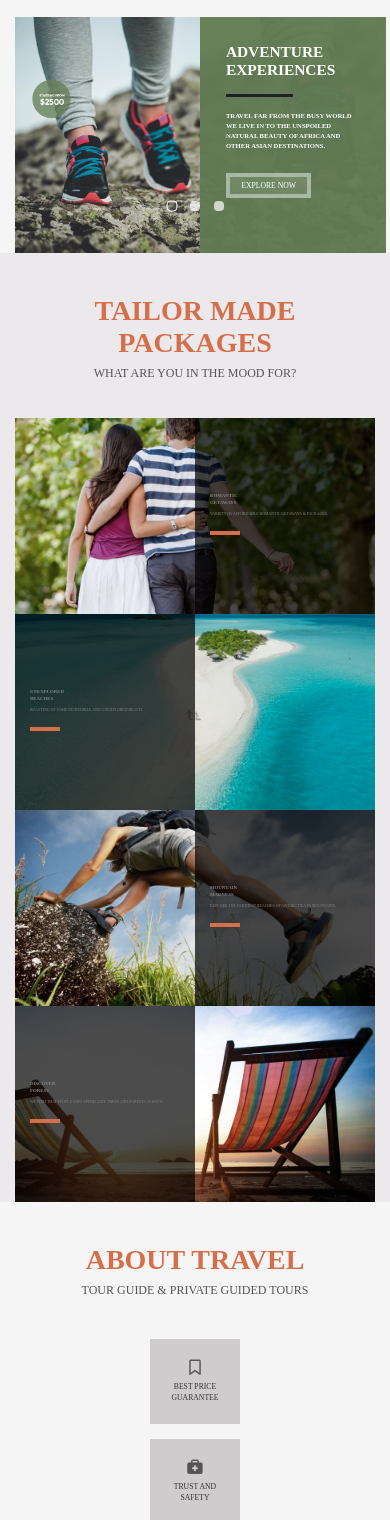
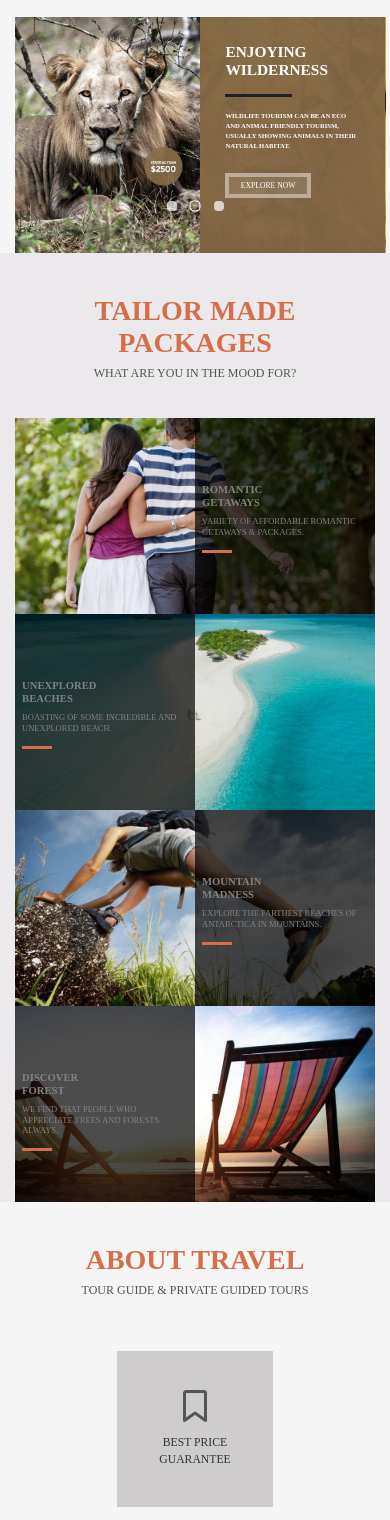
Before and after one commit to Ginny-choi/brandotravel, a plain HTML site: page index.html in a window 390 px wide. Shown: the part 43-1563 px from the top of the page. Drawn offline with Linux system fonts and the light colour scheme; animation ran at ten frames a second; a web font is replaced by a local one.

Commit message:
Update 2021-03-29

```diff
--- a/css/response.css
+++ b/css/response.css
@@ -90,17 +90,10 @@
 #wrap #main #section2 .wrap .gap .content .gallery-box .gallery{float:left;}
 
 /* 갤러리 왼쪽 박스 탑박스  */
-
-#wrap #main #section2 .wrap .gap .content .gallery-box .left .bottom-box,
-#wrap #main #section2 .wrap .gap .content .gallery-box .right .bottom-box,
-#wrap #main #section2 .wrap .gap .content .gallery-box .right .top-box,
-#wrap #main #section2 .wrap .gap .content .gallery-box .left .top-box{height:25.875vw;}
-
-
 #wrap #main #section2 .wrap .gap .content .gallery-box .right .bottom-box .text-box .text-wrap,
 #wrap #main #section2 .wrap .gap .content .gallery-box .right .top-box .text-box .text-wrap,
 #wrap #main #section2 .wrap .gap .content .gallery-box .left .bottom-box .text-box .text-wrap,
-#wrap #main #section2 .wrap .gap .content .gallery-box .left .top-box .text-box .text-wrap {height:20.08333333vw;;margin-top:-10.04166667vw;}
+#wrap #main #section2 .wrap .gap .content .gallery-box .left .top-box .text-box .text-wrap {margin-top:-10.04166667vw;}
 
 #wrap #main #section2 .wrap .gap .content .gallery-box .right .bottom-box .text-box .text-wrap .text-gap,
 #wrap #main #section2 .wrap .gap .content .gallery-box .right .top-box .text-box .text-wrap .text-gap,
@@ -121,7 +114,7 @@
 #wrap #main #section2 .wrap .gap .content .gallery-box .right .bottom-box .text-box .text-wrap .text-gap .text-content span i,
 #wrap #main #section2 .wrap .gap .content .gallery-box .right .top-box .text-box .text-wrap .text-gap .text-content span i,
 #wrap #main #section2 .wrap .gap .content .gallery-box .left .bottom-box .text-box .text-wrap .text-gap .text-content span i,
-#wrap #main #section2 .wrap .gap .content .gallery-box .left .top-box .text-box .text-wrap .text-gap .text-content span i  {width:30px;height: 4px;margin-top:2.08333333333333vw;}
+#wrap #main #section2 .wrap .gap .content .gallery-box .left .top-box .text-box .text-wrap .text-gap .text-content span i  {margin-top:2.08333333333333vw;}
 
 #wrap #main #section2 .wrap .gap .content .gallery-box .right .bottom-box .text-box .lable-box,
 #wrap #main #section2 .wrap .gap .content .gallery-box .right .top-box .text-box .lable-box,
@@ -250,6 +243,15 @@
 #wrap #main #section2 .wrap .gap .content .title-box{margin-bottom:9.183673469vw;}
 #wrap #main #section2 .wrap .gap .content .title-box h2{padding-bottom:1.530612245vw;}
 
+#wrap #main #section2 .wrap .gap .content .gallery-box .right .bottom-box .text-box .text-wrap .text-gap .text-content h6,
+#wrap #main #section2 .wrap .gap .content .gallery-box .right .top-box .text-box .text-wrap .text-gap .text-content h6,
+#wrap #main #section2 .wrap .gap .content .gallery-box .left .bottom-box .text-box .text-wrap .text-gap .text-content h6,
+#wrap #main #section2 .wrap .gap .content .gallery-box .left .top-box .text-box .text-wrap .text-gap .text-content h6 {font-size:15px;line-height: 22px;padding-bottom:15.5px;}
+
+#wrap #main #section2 .wrap .gap .content .gallery-box .right .bottom-box .text-box .text-wrap .text-gap .text-content p,
+#wrap #main #section2 .wrap .gap .content .gallery-box .right .top-box .text-box .text-wrap .text-gap .text-content p,
+#wrap #main #section2 .wrap .gap .content .gallery-box .left .bottom-box .text-box .text-wrap .text-gap .text-content p,
+#wrap #main #section2 .wrap .gap .content .gallery-box .left .top-box .text-box .text-wrap .text-gap .text-content p {font-size:12px;line-height: 180%;padding-bottom:10px}
 
  /* 섹션 3 */
  #wrap #main #section3 .wrap .gap .content .title-box{padding-bottom:9.183673469vw;}
@@ -382,11 +384,15 @@
 
     #wrap #main #section2 .wrap .gap .content .gallery-box{width: 100%;}
     /*section3*/
-    #wrap #main #section3 .wrap .gap .content .mark-box .wrap .gap ul li {float:none;width:60%;margin:0 auto;margin-bottom:3.947368421vw;}
-    #wrap #main #section3 .wrap .gap .content .mark-box .wrap .gap ul li .mark-gap .mark-content .content-gap {padding:5.263157895vw 0;}
-#wrap #main #section3 .wrap .gap .content .mark-box .wrap .gap ul li .mark-gap .mark-content .content-gap  span {padding-bottom:1.710526316vw;}
-#wrap #main #section3 .wrap .gap .content .mark-box .wrap .gap ul li .mark-gap .mark-content .content-gap  span i {font-size:3.947368421vw;}
-#wrap #main #section3 .wrap .gap .content .mark-box .wrap .gap ul li .mark-gap .mark-content .content-gap  h4 {font-size:1.973684211vw;line-height: 140%;}
+    #wrap #main #section3 .wrap .gap .content .mark-box .wrap .gap ul {width:90%;margin:0 auto;text-align: center;}
+    #wrap #main #section3 .wrap .gap .content .mark-box .wrap .gap ul li {float:none;width:100%;margin-bottom:3.947368421vw;}
+    #wrap #main #section3 .wrap .gap .content .mark-box .wrap .gap ul li .mark-gap {padding:0;margin:0 auto;text-align: center;}
+    #wrap #main #section3 .wrap .gap .content .mark-box .wrap .gap ul li .mark-gap .mark-content {width:200px;}
+    #wrap #main #section3 .wrap .gap .content .mark-box .wrap .gap ul li .mark-gap .mark-content .content-gap {padding:50px 0;}
+#wrap #main #section3 .wrap .gap .content .mark-box .wrap .gap ul li .mark-gap .mark-content .content-gap  span {padding-bottom:15px;}
+#wrap #main #section3 .wrap .gap .content .mark-box .wrap .gap ul li .mark-gap .mark-content .content-gap  span i {font-size:41px;}
+#wrap #main #section3 .wrap .gap .content .mark-box .wrap .gap ul li .mark-gap .mark-content .content-gap  h4 {font-size:15px;line-height: 22px;}
+
 
     /*section4*/
 
@@ -458,6 +464,10 @@
 }
 
 @media all and (max-width:700px){
+    #wrap #main #section2 .wrap .gap .content .gallery-box .left .top-box .text-box .text-wrap .text-gap .text-content span i,
+    #wrap #main #section2 .wrap .gap .content .gallery-box .left .bottom-box .text-box .text-wrap .text-gap .text-content span i,
+    #wrap #main #section2 .wrap .gap .content .gallery-box .right .top-box .text-box .text-wrap .text-gap .text-content span i,
+    #wrap #main #section2 .wrap .gap .content .gallery-box .right .bottom-box .text-box .text-wrap .text-gap .text-content span i  {height: 3px;}
 
     #wrap #main #section4 .wrap .gap .content .right-box .wrap .gap .content > ul > li .gap .content a span:nth-child(1) i  {font-size:15px;}
     #wrap #main #section4 .wrap .gap .content .right-box .wrap .gap .content > ul > li .gap .content a h4  {font-size:13px;line-height: 30px;}
@@ -481,11 +491,36 @@
 
 }
 
+@media all and (max-width:550px){
+    #wrap #main #section2 .wrap .gap .content .gallery-box .right .bottom-box .text-box .text-wrap .text-gap,
+#wrap #main #section2 .wrap .gap .content .gallery-box .right .top-box .text-box .text-wrap .text-gap,
+#wrap #main #section2 .wrap .gap .content .gallery-box .left .bottom-box .text-box .text-wrap .text-gap,
+#wrap #main #section2 .wrap .gap .content .gallery-box .left .top-box .text-box .text-wrap .text-gap {padding:1.818181818vw;}
+
+
+#wrap #main #section2 .wrap .gap .content .gallery-box .right .bottom-box .text-box .text-wrap .text-gap .text-content h6,
+#wrap #main #section2 .wrap .gap .content .gallery-box .right .top-box .text-box .text-wrap .text-gap .text-content h6,
+#wrap #main #section2 .wrap .gap .content .gallery-box .left .bottom-box .text-box .text-wrap .text-gap .text-content h6,
+#wrap #main #section2 .wrap .gap .content .gallery-box .left .top-box .text-box .text-wrap .text-gap .text-content h6 {font-size:2.727272727vw;line-height: 120%;padding-bottom:1.818181818vw;}
+
+#wrap #main #section2 .wrap .gap .content .gallery-box .right .bottom-box .text-box .text-wrap .text-gap .text-content p,
+#wrap #main #section2 .wrap .gap .content .gallery-box .right .top-box .text-box .text-wrap .text-gap .text-content p,
+#wrap #main #section2 .wrap .gap .content .gallery-box .left .bottom-box .text-box .text-wrap .text-gap .text-content p,
+#wrap #main #section2 .wrap .gap .content .gallery-box .left .top-box .text-box .text-wrap .text-gap .text-content p {font-size:2.181818182vw;line-height: 120%;padding-bottom:3px}
+
+}
+
 @media all and (max-width:500px){
 
 
     #wrap #main #section1 .wrap .gap .content .slide-container .slide-view .slide-wrap .right .right-gap{padding:6.57894736842105vw;}
     #wrap #main #section1 .wrap .gap .content .slide-container .slide-view .slide-wrap .right .right-gap .right-content .content-gap{padding:0;}
+
+    #wrap #main #section3 .wrap .gap .content .mark-box .wrap .gap ul li .mark-gap .mark-content {width:40vw;}
+    #wrap #main #section3 .wrap .gap .content .mark-box .wrap .gap ul li .mark-gap .mark-content .content-gap {padding:10vw 0;}
+    #wrap #main #section3 .wrap .gap .content .mark-box .wrap .gap ul li .mark-gap .mark-content .content-gap  span {padding-bottom:3vw;}
+    #wrap #main #section3 .wrap .gap .content .mark-box .wrap .gap ul li .mark-gap .mark-content .content-gap  span i {font-size:8.2vw;}
+    #wrap #main #section3 .wrap .gap .content .mark-box .wrap .gap ul li .mark-gap .mark-content .content-gap  h4 {font-size:3vw;line-height: 4.4vw;}
 
 
     #modal .modal-wrap .modal-gap .modal-content .left-box{height:80%;}
--- a/css/style.css
+++ b/css/style.css
@@ -115,15 +115,15 @@
 #wrap #main #section2 .wrap .gap .content .title-box h2{color:#d66e4a;font-weight: 700;font-size:35px;line-height: 36px;padding-bottom:15px;}
 #wrap #main #section2 .wrap .gap .content .title-box span{color:#555;line-height: 22px;font-size:15px;font-weight: 500;}
 /* 섹션 2 갤러리 박스 */
-#wrap #main #section2 .wrap .gap .content .gallery-box{width:100%;/* height:621px; */}
+#wrap #main #section2 .wrap .gap .content .gallery-box{width:100%;}
 #wrap #main #section2 .wrap .gap .content .gallery-box .gallery{float:left;width:50%;}
 
 
 /* 갤러리 왼쪽 박스 탑박스  */
-#wrap #main #section2 .wrap .gap .content .gallery-box .left .top-box{position:relative;width:100%;/* height:310.3333px */;background:url(../img/travel-img8.jpg) no-repeat;background-size:cover;}
+#wrap #main #section2 .wrap .gap .content .gallery-box .left .top-box{position:relative;width:100%;;background:url(../img/travel-img8.jpg) no-repeat;background-size:cover;}
 #wrap #main #section2 .wrap .gap .content .gallery-box .left .top-box .text-box {position:absolute;top:0;right: 0;width: 50%;height: 100%;background:rgba(0,0,0,.7);transition:all .5s ease-in-out}
 #wrap #main #section2 .wrap .gap .content .gallery-box .left .top-box:hover .text-box {right: 50%;background:rgba(0,0,0,1)}
-#wrap #main #section2 .wrap .gap .content .gallery-box .left .top-box .text-box .text-wrap {position:relative;top:50%;height:241px;width:100%;margin-top:-120.5px;}
+#wrap #main #section2 .wrap .gap .content .gallery-box .left .top-box .text-box .text-wrap {position:relative;top:50%;width:100%;margin-top:-120.5px;}
 #wrap #main #section2 .wrap .gap .content .gallery-box .left .top-box .text-box .text-wrap .text-gap {padding:46px;}
 #wrap #main #section2 .wrap .gap .content .gallery-box .left .top-box .text-box .text-wrap .text-gap .text-content {width:100%;height: 100%;text-transform: uppercase;}
 #wrap #main #section2 .wrap .gap .content .gallery-box .left .top-box .text-box .text-wrap .text-gap .text-content h6 {font-size:15px;line-height: 22px;color:#828282;font-weight: 600;padding-bottom:15.5px;}
@@ -136,10 +136,10 @@
 #wrap #main #section2 .wrap .gap .content .gallery-box .left .top-box .text-box .lable-box span {font-size:14px;line-height: 20px;font-weight: 400;color:#000;}
 
 /* 갤러리 왼쪽 바텀박스 */
-#wrap #main #section2 .wrap .gap .content .gallery-box .left .bottom-box{position:relative;width:100%;/* height:310.3333px; */;background:url(../img/ishan-seefromthesky-WVziwa_DDwI-unsplash.jpg) no-repeat;background-size:cover;}
+#wrap #main #section2 .wrap .gap .content .gallery-box .left .bottom-box{position:relative;width:100%;;background:url(../img/ishan-seefromthesky-WVziwa_DDwI-unsplash.jpg) no-repeat;background-size:cover;}
 #wrap #main #section2 .wrap .gap .content .gallery-box .left .bottom-box .text-box {position:absolute;top:0;left:0;width: 50%;height: 100%;background:rgba(0,0,0,.7);transition:all .5s ease-in-out}
 #wrap #main #section2 .wrap .gap .content .gallery-box .left .bottom-box:hover .text-box {left:50%;background:rgba(0,0,0,1)}
-#wrap #main #section2 .wrap .gap .content .gallery-box .left .bottom-box .text-box .text-wrap {position:relative;top:50%;height:241px;width:100%;margin-top:-120.5px;}
+#wrap #main #section2 .wrap .gap .content .gallery-box .left .bottom-box .text-box .text-wrap {position:relative;top:50%;width:100%;margin-top:-120.5px;}
 #wrap #main #section2 .wrap .gap .content .gallery-box .left .bottom-box .text-box .text-wrap .text-gap {padding:46px;}
 #wrap #main #section2 .wrap .gap .content .gallery-box .left .bottom-box .text-box .text-wrap .text-gap .text-content {width:100%;height: 100%;text-transform: uppercase;}
 #wrap #main #section2 .wrap .gap .content .gallery-box .left .bottom-box .text-box .text-wrap .text-gap .text-content h6 {font-size:15px;line-height: 22px;color:#828282;font-weight: 600;padding-bottom:15.5px;}
@@ -154,10 +154,10 @@
 /* 갤러리 오른쪽 박스 */
 #wrap #main #section2 .wrap .gap .content .gallery-box .right{height: 100%;background:#000;}
 /* 갤러리 오른쪽 탑 박스 */
-#wrap #main #section2 .wrap .gap .content .gallery-box .right .top-box{position:relative;width:100%;/* height:310.3333px */;background:url(../img/travel-img9.jpg) no-repeat;background-size:cover;}
+#wrap #main #section2 .wrap .gap .content .gallery-box .right .top-box{position:relative;width:100%;;background:url(../img/travel-img9.jpg) no-repeat;background-size:cover;}
 #wrap #main #section2 .wrap .gap .content .gallery-box .right .top-box .text-box {position:absolute;top:0;right: 0;width: 50%;height: 100%;background:rgba(0,0,0,.7);transition:all .5s ease-in-out}
 #wrap #main #section2 .wrap .gap .content .gallery-box .right .top-box:hover .text-box {right: 50%;background:rgba(0,0,0,1)}
-#wrap #main #section2 .wrap .gap .content .gallery-box .right .top-box .text-box .text-wrap {position:relative;top:50%;height:241px;width:100%;margin-top:-120.5px;}
+#wrap #main #section2 .wrap .gap .content .gallery-box .right .top-box .text-box .text-wrap {position:relative;top:50%;width:100%;margin-top:-120.5px;}
 #wrap #main #section2 .wrap .gap .content .gallery-box .right .top-box .text-box .text-wrap .text-gap {padding:46px;}
 #wrap #main #section2 .wrap .gap .content .gallery-box .right .top-box .text-box .text-wrap .text-gap .text-content {width:100%;height: 100%;text-transform: uppercase;}
 #wrap #main #section2 .wrap .gap .content .gallery-box .right .top-box .text-box .text-wrap .text-gap .text-content h6 {font-size:15px;line-height: 22px;color:#828282;font-weight: 600;padding-bottom:15.5px;}
@@ -170,10 +170,10 @@
 #wrap #main #section2 .wrap .gap .content .gallery-box .right .top-box .text-box .lable-box span {font-size:14px;line-height: 20px;font-weight: 400;color:#000;}
 
 /* 갤러리 오른쪽 바텀 박스 */
-#wrap #main #section2 .wrap .gap .content .gallery-box .right .bottom-box{position:relative;width:100%;/* height:310.3333px; */background:url(../img/travel-img10.jpg) no-repeat;background-size:cover;}
+#wrap #main #section2 .wrap .gap .content .gallery-box .right .bottom-box{position:relative;width:100%;background:url(../img/travel-img10.jpg) no-repeat;background-size:cover;}
 #wrap #main #section2 .wrap .gap .content .gallery-box .right .bottom-box .text-box {position:absolute;top:0;left:0;width: 50%;height: 100%;background:rgba(0,0,0,.7);transition:all .5s ease-in-out}
 #wrap #main #section2 .wrap .gap .content .gallery-box .right .bottom-box:hover .text-box {left:50%;background:rgba(0,0,0,1)}
-#wrap #main #section2 .wrap .gap .content .gallery-box .right .bottom-box .text-box .text-wrap {position:relative;top:50%;height:241px;width:100%;margin-top:-120.5px;}
+#wrap #main #section2 .wrap .gap .content .gallery-box .right .bottom-box .text-box .text-wrap {position:relative;top:50%;;width:100%;margin-top:-120.5px;}
 #wrap #main #section2 .wrap .gap .content .gallery-box .right .bottom-box .text-box .text-wrap .text-gap {padding:46px;}
 #wrap #main #section2 .wrap .gap .content .gallery-box .right .bottom-box .text-box .text-wrap .text-gap .text-content {width:100%;height: 100%;text-transform: uppercase;}
 #wrap #main #section2 .wrap .gap .content .gallery-box .right .bottom-box .text-box .text-wrap .text-gap .text-content h6 {font-size:15px;line-height: 22px;color:#828282;font-weight: 600;padding-bottom:15.5px;}
--- a/js/litho.js
+++ b/js/litho.js
@@ -210,24 +210,13 @@
 
             //5. 자동 슬라이드
             function autoPlay() {
-                var t = 0;
-                  setId = setInterval(function(){
-                       t++;
-                       if(t>2){
-                        clearInterval(setId);
-                       }
-                       else{
-                        nextCountFn();
-                       }
-                   },4000);
+
+                  setId = setInterval(nextCountFn,4000);
                }
 
-            //    function autoPlay(){
-            //     setId = setInterval(nextCountFn2,4000);
-            //    }
+               autoPlay();
 
-            ///자동 슬라이드 함수는 cnt가 2가 되면 멈춘다.
-            ///메인 슬라이드 실행시 3초 후에 자동 슬라이드가 실행된다. 단 cnt2까지만 도달한다.
+
                function stopFn(){
                    var c = 0;
                    clearInterval(setId);
@@ -717,6 +706,7 @@
 
           });
 
+            //패럴럭스
           $(window).scroll(function(){
 
             if($(window).scrollTop() >= $('#section8').offset().top-400  ){
@@ -738,18 +728,6 @@
             }
            });
 
-            // $(window).scroll(function(){
-
-            //     if($(window).scrollTop() >= $('#section8').offset().top-700){
-            //         $('#section8 .content > ul').addClass('addCounter');
-            //     }
-            //     else{
-            //          $('#section8 .content > ul').removeClass('addCounter');
-            //      }
-            //     // if($(window).scrollTop() == 0){
-            //     //     $('#section8 .content > ul').removeClass('addCounter');
-            //     // }
-            // });
 
             function formatFn(){
                 $ul.css({top:0});
@@ -834,6 +812,8 @@
             var $blogLi = $('#section9 .blog-view > ul > li');
             var cols = 4;
             var $blogLiW = $viewW/cols;
+            var setId = null;
+            var setId2 = null;
 
 
             function resizeFn(){
@@ -843,6 +823,7 @@
                 $blogLi = $('#section9 .blog-view > ul > li');
                 cols = 4;
                 $blogLiW = $viewW/cols;
+
 
 
                 if(winW > 1200){
@@ -887,18 +868,44 @@
             }
             //3. 터치 스와이프
             $blogView.swipe({
-                swipeLeft:function(){
+                swipeLeft:function(e){
+                    e.preventDefault();
+                    stopFn();
                     nextCntFn();
 
                 },
-                swipeRight:function(){
+                swipeRight:function(e){
+                    e.preventDefault();
+                    stopFn();
                     prevCntFn();
 
                 }
             });
 
             //4.자동 슬라이드
-            // setInterval(nextCntFn,8000);
+            function playFn(){
+                setId = setInterval(nextCntFn,8000);
+            }
+            playFn();
+
+            function stopFn(){
+                var t = 0;
+                clearInterval(setId);
+                clearInterval(setId2);
+
+                setId2 = setInterval(function(){
+
+                    t++;
+                    if(t>=4){
+                        clearInterval(setId2);
+                        nextCntFn();
+                        playFn();
+
+                    }
+                },1000);
+            }
+
+
 
         },
         section10Fn:function(){
```
Also changed, not shown: 포트폴리오제작_분석.txt.
